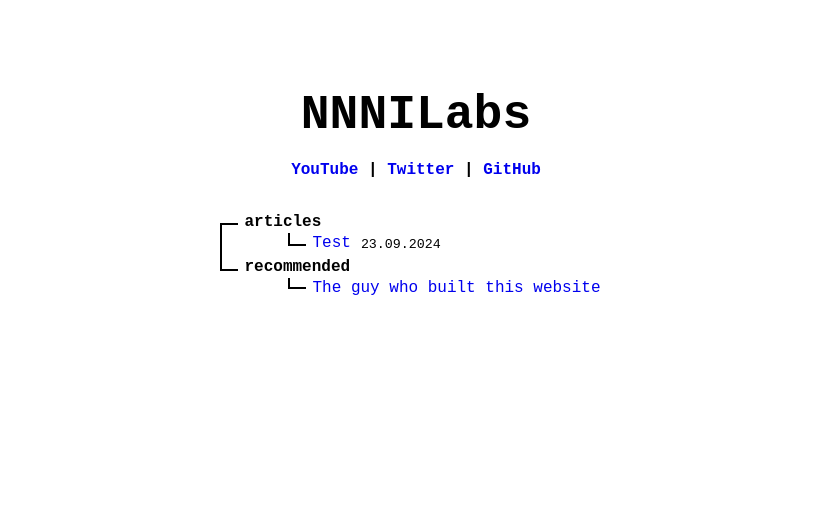
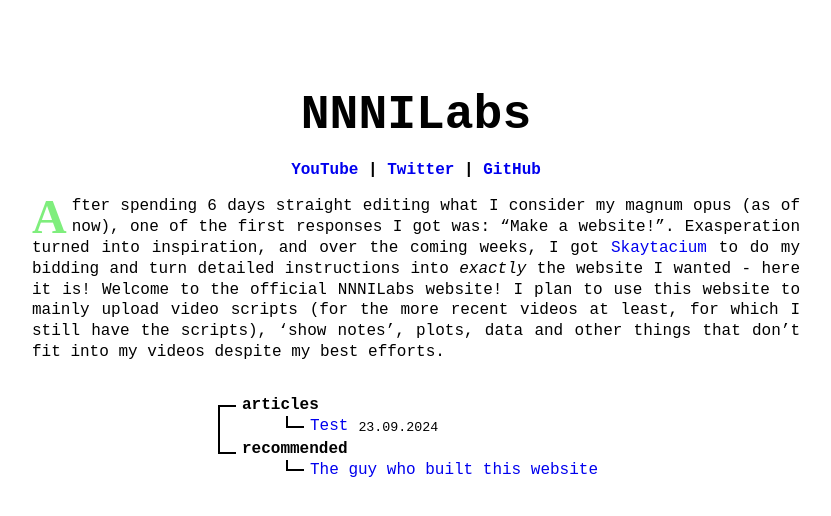
Before and after one commit to NNNILabs/NNNILabs.github.io, a Jekyll site: the page built from index.md, in a window 1280 px wide. Shown: the top 516 px of the page, without its empty margins (224-1055 px from the left). Built offline with Jekyll 4.4.1, drawn with Linux system fonts in a browser that asks for light colours.

Commit message:
Update index.md

```diff
--- a/index.md
+++ b/index.md
@@ -9,7 +9,7 @@
 
 ## [YouTube](https://youtube.com/@NNNILabs){:target="_blank"} | [Twitter](https://twitter.com/NNNILabs){:target="_blank"} | [GitHub](https://github.com/NNNILabs){:target="_blank"}
 
-<span id="dropcap"></span>
+<span id="dropcap">A</span>fter spending 6 days straight editing what I consider my magnum opus (as of now), one of the first responses I got was: "Make a website!". Exasperation turned into inspiration, and over the coming weeks, I got [Skaytacium](https://skaytacium.com/me){:target="_blank"} to do my bidding and turn detailed instructions into _exactly_ the website I wanted - here it is! Welcome to the official NNNILabs website! I plan to use this website to mainly upload video scripts (for the more recent videos at least, for which I still have the scripts), 'show notes', plots, data and other things that don't fit into my videos despite my best efforts.
 
 <div id="categories">
 <ul>
```
